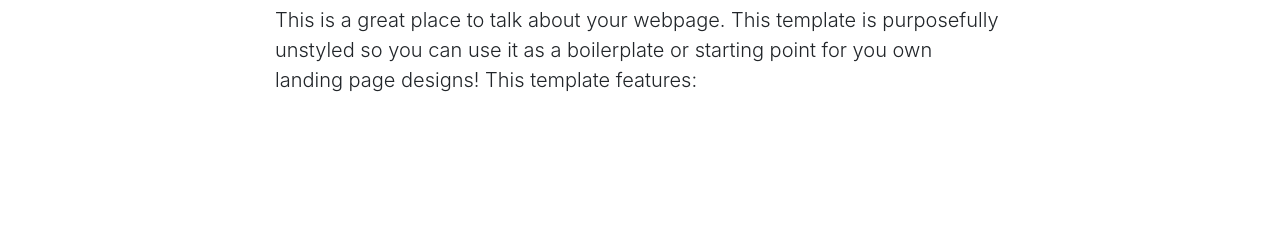
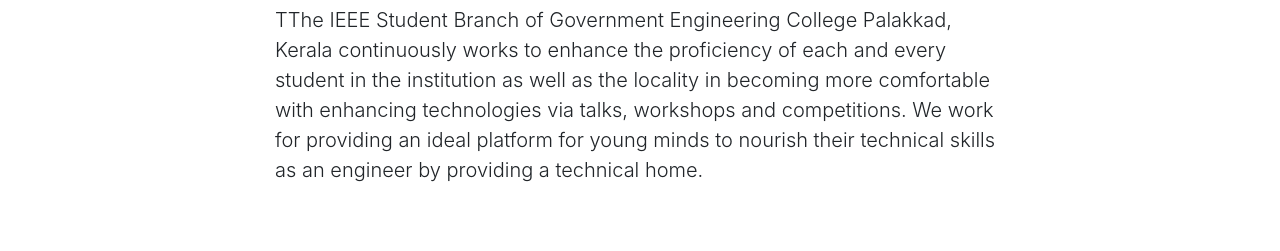
Before and after one commit to biswaz/Hack-GEC, a website with bundled scripts: page 2.html in a window 1280 px wide. Shown: the part 549-800 px from the top of the page. Built offline with nearby package versions, Linux system fonts and the light colour scheme.

Commit message:
Update 2.html

```diff
--- a/2.html
+++ b/2.html
@@ -55,9 +55,7 @@
         <div class="row">
           <div class="col-lg-8 mx-auto">
             <h2>About this page</h2>
-            <p class="lead">This is a great place to talk about your webpage.
-              This template is purposefully unstyled so you can use it as a boilerplate or starting point for you own
-              landing page designs! This template features:</p>
+            <p class="lead">TThe IEEE Student Branch of Government Engineering College Palakkad, Kerala continuously works to enhance the proficiency of each and every student in the institution as well as the locality in becoming more comfortable with enhancing technologies via talks, workshops and competitions. We work for providing an ideal platform for young minds to nourish their technical skills as an engineer by providing a technical home.</p>
           </div>
         </div>
       </div>
```
